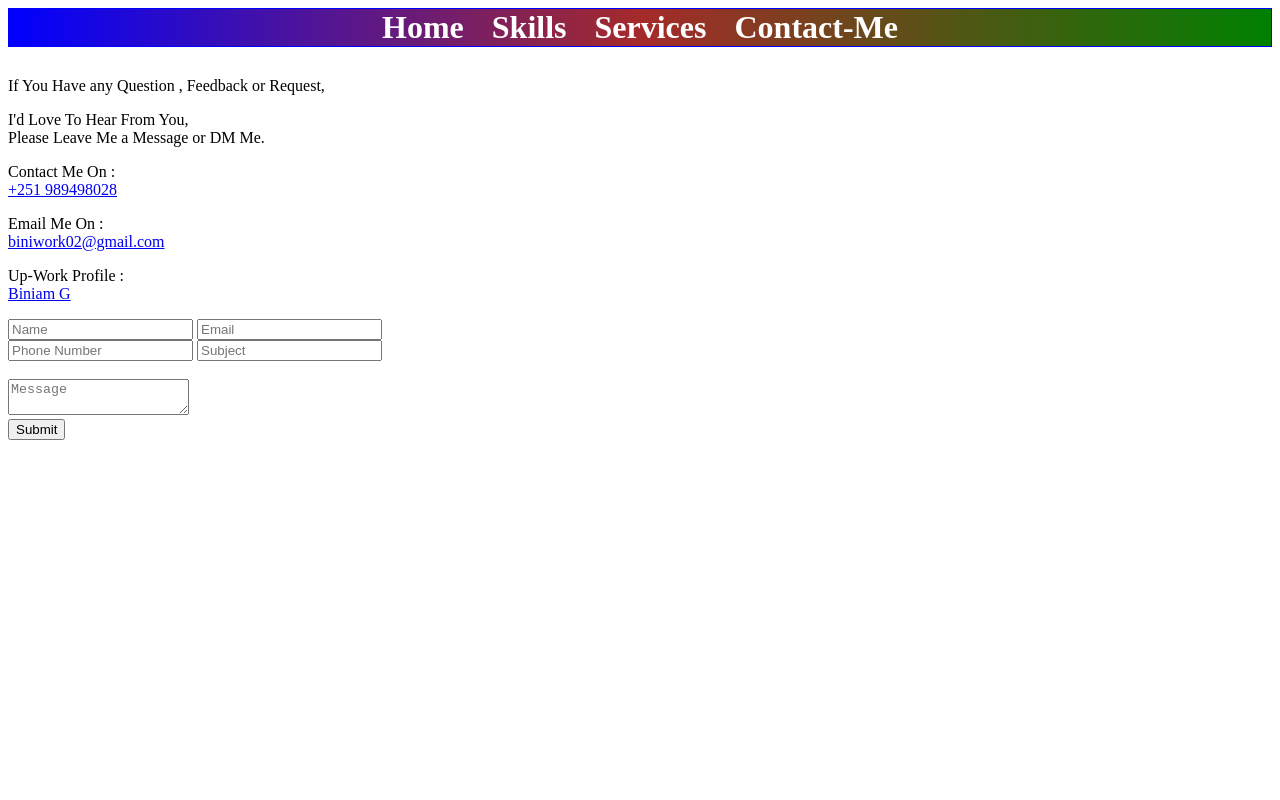
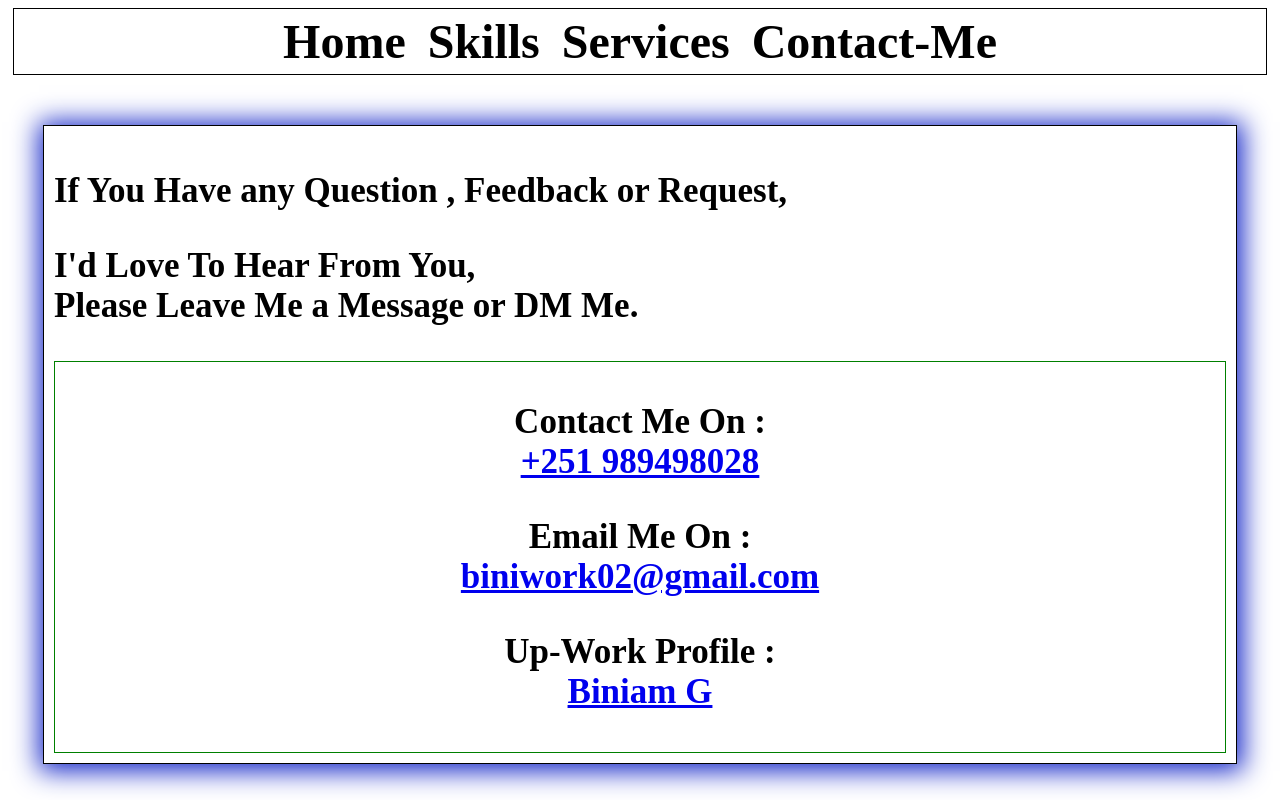
Before and after one commit to BiDever/Bini-Portfolio, a plain HTML site: page contact.html in a window 1280 px wide. Shown: the top 800 px of the page. Drawn offline with Linux system fonts and the light colour scheme.

Commit message:
Add files via upload

```diff
--- a/Css/contact.css
+++ b/Css/contact.css
@@ -1,58 +1,122 @@
-    /*style*/
+    @media screen and (min-width:700px){
 
-        @media screen and (min-width:700px){
-            .menu{
-                font-size: 2em;
+           .page .menu{
+                font-size: 3em;
             }
-            .social .hire_button{
-                font-size: 2em;
+
+           .page .head_description p{
+                font-size: 35px;
+            }
+
+            .page #contact_form .input_field input{
+                font-size: 35px;
+            }
+
+            .page #contact_form textarea{
+                font-size: 35px;
+            }
+            .page #contact_form #submit_button{
+                font-size: 35px;
             }
         }
+
+
+        .page{
+            margin: 5px;
+        }
         body{
-                background-image: url('img/bg2.jpg');
-                background-repeat: no-repeat;
-               /*background: darkgray;*/
+            background: #f2f2f2;
+            background: white;
+            text-align: center;
+        }
+
+        .menu{
+            text-align: center;
+            margin-bottom: 50px;
+            border: 1px solid;
+            padding: 5px;
+        }
+        .menu a{
+            margin: 5px;
+            text-decoration: none;
+            font-weight: bold;
+            font-family: serif;
+            color: black;
+            border: 1px solid;
+            box-sizing: border-box;
+            border-radius: 20px;
+            border: none;
+        }
+        .menu a:hover{
+            background: black;
+            color: white;
+            padding: 5px;
+        }
+
+       .head_description{
+           text-align: left;
+           margin: 30px;
+           border: 1px solid;
+           padding: 10px;
+           box-shadow: 1px 2px 25px 5px rgb(19,37,200);
+       }
+       .head_description p{
+           font-size: 20px;
+           font-family: serif;
+           color: black;
+           font-weight: bold;
+       }
+       .head_description div{
+           border: 1px solid green;
+           padding: 5px;
+           text-align: center;
+       }
+
+       #contact_form .input_field{
+           display: flex;
+           flex-wrap: flex;
+           justify-content: center;
+       }
+
+       #contact_form .input_field input{
+           width: 100%;
+           max-width: 400px;
+           margin-left: 10px;
+           margin-right: 10px;
+           margin-top: 20px;
+           font-size: 15px;
+           box-shadow: 1px 6px 8px 1px black;
+           border-radius: 4px;
+           padding: 10px;
+           font-family: Sans-Serif;
+           font-weight: bold;
 
        }
-            .menu{
-                border: 1px solid blue;
-                text-align: center;
-                background-image: linear-gradient(to right,blue,brown,green);
-                margin-top:0px;
-                margin-bottom: 30px;
-                /*font-size: 15px;*/
-            }
-            .menu a{
-                margin: 10px;
-                font-family: serif;
-                font-weight: bold;
-                color: white;
-                text-decoration: none;
-                transition-duration: 0.5s;
 
-            }
-            .menu a:hover{
-                background: orange;
+       #contact_form .input_field input:focus{
+          background-image: radial-gradient(orange , yellow);
+          color: black;
        }
 
-            .contact-list{
-                align-content: center;
-                width: 100%;
-                font-family: serif;
+       #contact_form textarea{
+           width: 80%;
+           max-width: 500px;
+           height: 200px;
+           margin-top: 30px;
+           border: 2px solid black;
+           font-family: Sans-Serif;
            font-weight: bold;
-                border: 1px solid green;
-                background: white;
+           box-shadow: 6px 3px 8px 1px black;
+       }
+       #contact_form textarea:focus{
+           background: ;
        }
 
-            footer{
-                width: 100%;
-                margin-top: 20px;
-                margin-bottom: 20px;
+
+       #contact_form #submit_button{
+           margin: 20px;
            font-size: 20px;
+           font-weight: bold;
            font-family: serif;
-                font-weight: bold;
-                align-content: center;
-                background: lightgray;
-                bottom: 0px;
-                position: fixed;
+           padding: 5px;
        }
--- a/Css/index.css
+++ b/Css/index.css
@@ -1,111 +1,242 @@
-           /*style*/
+        @media screen and (min-width:700px){
 
-        @media screen and (min-width:700px){
-            .menu{
-                font-size: 2em;
+            .menu a{
+                font-size: 3em;
             }
-            .social .hire_button{
-                font-size: 2em;
+            .page{
+
             }
+            .home{
+                display: flex;
+                flex-wrap: flex;
+                justify-content: center;
             }
-            body{
-                background: white;
-               /*background: darkgray;*/
+            .identity #photo{
+                height: auto;
+            }
+            .identity{
+                margin-bottom: ;
+            }
+            .skill_detail p{
+                margin-top: 0px;
+                font-size: 3em;
+            }
+          .home .skill_detail #hireme{
+              font-size: 50px;
+            }
+        } /* Media Screen End */
+
+
+        .about{
+            text-align: center;
+            font-size: 25px;
+            margin: 5px;
+        }
+        .page{
+            margin: 5px;
+            border: 1px solid;
+            box-shadow: 1px 2px 25px 0.5px black;
+            padding: 10px;
 
         }
         .menu{
-                border: 1px solid blue;
             text-align: center;
-                background-image: linear-gradient(to right,blue,brown,green);
-                margin-top:0px;
-                margin-bottom: 30px;
-                /*font-size: 15px;*/
+            margin-bottom: 50px;
+            border: 1px solid;
+            padding: 5px;
         }
         .menu a{
-                margin: 10px;
+            margin: 5px;
+            text-decoration: none;
+            font-weight: bold;
             font-family: serif;
+            color: black;
+            border: 1px solid;
+            box-sizing: border-box;
+            border-radius: 20px;
+            border: none;
+        }
+        .menu a:hover{
+            background: black;
+            color: white;
+            padding: 5px;
+        }
+
+        .home{
+            margin: 5px;
+        }
+
+        .identity{
+            text-align: center;
+            width: 100%;
+            margin-right: 5%;
+        }
+        .identity #photo{
+            width: 100%;
+            height: auto;
+            border-radius: 55px 5px 55px 5px;
+            animation: shape 5s infinite ease-in;
+            animation-direction: alternate-reverse;
+        }
+        .identity #name , #skill{
+            font-size: 20px;
+            font-family: serif;
+            line-height: normal;
+            background: aqua;
+            border: 1px solid;
+            border: none;
+            border-radius: 5%;
+            padding: 5px;
+            animation: identity_background 3s infinite;
+            animation-direction: alternate-reverse;
+        }
+
+
+      /*  .skill_detail{
+            width: 350px;
+            height: 180px;
+            text-align: center;
+            margin-top: 80px;
+            margin-bottom: 50px;
+            margin-left: 20px;
+            margin-right: 20px;
+            font-size: 30px;
+            line-height: 3px;
             font-weight: bold;
+            font-family: Times;
+            background: lightgray;
+            border: 1px solid black;
+            box-shadow: 1px 1px 10px 0.5px black;
+        }*/
+        .skill_detail{
+            width: 100%;
+            text-align: center;
+            align-content: center;
+            margin-top: 50px;
+            margin-bottom: 50px;
+            background: #adadad;
+            font-size: 25px;
+            font-weight: bold;
+            font-family: serif;
+            border: 1px solid;
+            box-shadow: 2px 2px 15px 0.5px black;
+            border-radius: 25px 5px 25px 5px;
+        }
+
+        .skill_detail #d1{ }
+        .skill_detail #d2{ color: blue; }
+        .skill_detail #d3{ }
+        .skill_detail #d4{ color: blue; }
+
+        .skill_detail .socialN{
+            width: 100%;
+            height: 50px;
+            display: flex;
+            flex-wrap: flex;
+            overflow-x: scroll;
+            align-content: center;
+        }
+
+        .skill_detail .socialN img{
+            width: 100px;
+            height: auto;
+        }
+        .skill_detail #hireme{
+            font-size: 20px;
+            font-weight: bold;
+            font-family: serif;
+            background: green;
             color: white;
-                text-decoration: none;
-                transition-duration: 0.5s;
+            padding: 5px;
+            border-radius: 5%;
+            box-shadow: 1px 2px 20px 5px yellow;
+            border: ;
+            margin: 15px;
+        }
+        .skill_detail #hireme:hover{
+            /* Animate */
+            animation-name: focus;
+            animation-duration: 2s;
+            animation-iteration-count: infinite;
+            animation-timing-function: ease-in ease-out;
+        }
+        @keyframes focus{
+          /*  from{
+              box-shadow: 1px 2px 25px 15px green ;
+              border-left: 1px dotted purple;
+              padding: 5px;
+            }
+            to{
+              box-shadow: 1px 2px 30px 10px red ;
+              border-right: 1px dotted yellow;
+              padding: 30px;
+            }*/
+
+            0%{
+              box-shadow: 1px 2px 90px 15px #ff00fb;
+              color: white;
+            }
+            50%{
+              box-shadow: 1px 2px 90px 35px lightgreen ;
+              color: yellow;
+            }
+            100%{
+              box-shadow: 1px 2px 90px 10px #ff00fb;
+              color: white;
+            }
+        }
+
+
+        @keyframes shape{
+
+            0%{
+                border-radius: 5px 55px 5px 55px;
+                filter: blur(0px);
+            }
+            90%{
+                border-radius: 55px 5px 55px 55px;
+                filter: blur(5px);
+            }
+            100%{
+                /*filter: blur(0px);*/
+            }
+        }
+
+        @keyframes identity_background{
+
+           0%{
+               background-image: linear-gradient(red , orange);
+           }
+           100%{
+               background-image: radial-gradient(yellow , green);
+           }
 
         }
-            .menu a:hover{
-                background: orange;
+
+       /* #circle{
+            position: absolute;
+            top: 20px;
+            width: 80px;
+            height: 50px;
+            border-radius: 25%;
+            background: transparent;
+            border: 1px solid green;
+            animation: circle 5s infinite;
+            animation-direction: alternate-reverse;
         }
-            .home-content img{
-                width: 200px;
-                height: 200px;
-                border-radius: 50%;
+
+        @keyframes circle{
+
+            0%{
+                border-radius: 99px 23px 69px 33px;
             }
-            .home-content .intro .name,.pation{
-                font-size: 20px;
-                font-family: serif;
-                font-weight: bold;
-                margin-left: 5px;
+            30%{
+                border-radius: 34px 89px 109px 13px;
             }
-            .intro span{
-                color: white;
-                font-size: 20px;
-                font-family: serif;
-                font-weight: bold;
-                background: black;
-                padding: 5px;
+            60%{
+                border-radius: 84px 29px 09px 1px;
             }
-            .home-content .detail .description{
-                justify-content: center;
-                color: black;
-                font-size: 20px;
-                font-family: serif;
-                font-style: italic;
-                border: 1px solid blue;
-                padding: 20px;
-                margin: 10px;
+            100%{
+                border-radius: 46px 77px 86px 90px;
             }
-            .home-content .detail .description span{
-                /*color: black;*/
-                font-size: 22px;
-                font-weight: bold;
-                font-family: serif;
-                background: white;
-            }
-            .description .html{ color: darkorange;}
-            .description .css{ color: blue;}
-            .description .js{ color: #ccff00;}
-
-            .social{
-                font-size: 30px;
-                text-align: center;
-            }
-            .social b{
-                margin: 10px;
-            }
-            .social .hire_button{
-                font-size: 20px;
-                color: white;
-                font-family: serif;
-                font-weight: bold;
-                border-radius: 5%;
-                transition-duration: 1.5s;
-                background: #007bff;
-                margin-bottom: 70px;
-            }
-            .social .hire_button:hover{
-                background: blue;
-                font-family: Times;
-                color: yellow;
-                padding: 10px;
-
-            }
-            footer{
-                width: 100%;
-                margin-top: 20px;
-                margin-bottom: 20px;
-                font-size: 20px;
-                font-family: serif;
-                font-weight: bold;
-                align-content: center;
-                background: lightgray;
-                bottom: 0px;
-                position: fixed;
-            }
+        } */
--- a/Css/services.css
+++ b/Css/services.css
@@ -1,49 +1,79 @@
-    /*style*/
+@media screen and (min-width:700px) {
 
+        .page .menu{
+            font-size: 3em;
+        }
 
-            @media screen and (min-width:700px){
-                .menu{
+        .page .title {
+            font-size: 3em;
+        }
+        .page .title_sub {
+            font-size: 2.5em;
+        }
+        .page .title_sub span {
+            font-size: 1em;
+        }
+
+        .additional_services{
+          margin: 80px;
+        }
+        .additional_services .it_supports li {
+            font-size: 2.5em;
+        }
+        .additional_services .it_supports dd {
             font-size: 2em;
+        }
+
+        footer{
+          font-size: 2.5em;
         }
     }
 
-            .menu{
-                border: 1px solid blue;
+
+        .page {
+            margin: 5px;
+        }
+        .menu {
             text-align: center;
-                background-image: linear-gradient(to right,blue,brown,green);
-                margin-top: 0px;
-                margin-bottom: 0px;
-                /*font-size: 15px;*/
+            margin-bottom: 50px;
+            border: 1px solid;
+            padding: 5px;
         }
-            .menu a{
-                margin: 10px;
+        .menu a {
+            margin: 5px;
+            text-decoration: none;
+            font-weight: bold;
             font-family: serif;
-                font-weight: bold;
+            color: black;
+            border: 1px solid;
+            box-sizing: border-box;
+            border-radius: 20px;
+            border: none;
+        }
+        .menu a:hover {
+            background: black;
             color: white;
-                text-decoration: none;
-
-            }
-            .menu a:hover{
-                background: orange;
+            padding: 5px;
         }
 
-            .full_page h3{
+        .page h3 {
             text-align: center;
         }
 
-            .title1{
+        .title {
             margin-left: 5px;
             margin-top: 50px;
             margin-bottom: 20px;
             text-decoration: blue underline;
         }
-            .title1_sub{
+        .title_sub {
             border: 1px solid black;
             padding: 6px;
             font-family: serif;
             word-spacing: 2px;
+            padding: 5px;
         }
-            .title1_sub span{
+        .title_sub span {
             font-style: italic;
             font-weight: bold;
             color: blue;
@@ -51,75 +81,29 @@
             font-size: 17px;
         }
 
-            .title2{
-                margin-left: 5px;
-                margin-top: 50px;
-                margin-bottom: 20px;
-                text-decoration: blue underline;
+        .additional_services {
+            text-align: center;
+            border: 1px solid;
+            padding: 5px;
+            margin: 30px;
+            /* text-decoration: green underline double;
+                font-size: 25px;
+                margin: 50px;
+                padding: 5px;*/
         }
-            .title2_sub{
-                border: 1px solid black;
-                padding: 6px;
+        .additional_services .it_supports li {
+            font-weight: bold;
+        }
+        .additional_services .it_supports dd {
             font-family: serif;
-                word-spacing: 2px;
-            }
-            .title2_sub span{
-               font-style: italic;
-               font-weight: bold;
-               color: blue;
-               font-size: 17px;
+            text-align: left;
         }
 
-            .title3{
-                margin-left: 5px;
-                margin-top: 50px;
-                margin-bottom: 20px;
-                text-decoration: blue underline;
-            }
-            .title3_sub{
-                border: 1px solid black;
-                padding: 6px;
-                font-family: serif;
-                word-spacing: 2px;
-            }
-            .title3_sub span{
-               font-style: italic;
-               font-weight: bold;
-               color: blue;
-               font-size: 17px;
-            }
-            .title3_sub .note{
-                color: red;
-            }
-            .title3_sub .note_desc{
-                color: #339900;
-            }
-            .title4{
-                margin-left: 5px;
-                margin-top: 50px;
-                margin-bottom: 20px;
-                text-decoration: darkgray underline;
-            }
-
-            .additional{
-                text-align: center;
-                border: 1px solid;
-                padding: 4px;
-                text-decoration: green underline double;
-                font-size: 25px;
-                margin: 50px;
-            }
-            .additional_services .it_supports li{
-                font-weight: bold;
-            }
-            .additional_services .it_supports dd{
-                font-family: serif;
-            }
-
-            footer{
+        footer {
             width: 100%;
             margin-top: 20px;
             margin-bottom: 20px;
+            text-align: center;
             font-family: serif;
             font-weight: bold;
             align-content: center;
--- a/Css/skills.css
+++ b/Css/skills.css
@@ -1,77 +1,103 @@
+@media screen and (min-width:700px) {
 
-    /*style*/
-
-            @media screen and (min-width:700px){
-                .menu{
-                    font-size: 2em;
+        .page .menu {
+            font-size: 3em;
         }
+        .page .menu a {
+            margin: 20px;
         }
 
-            .menu{
-                border: 1px solid blue;
-                text-align: center;
-                background-image: linear-gradient(to right,blue,brown,green);
-                margin-top: 0px;
-                margin-bottom: 0px;
-                /*font-size: 15px;*/
+        .page .skill_lists #skill_title{
+            font-size: 50px;
         }
-            .menu a{
-                margin: 10px;
-                font-family: serif;
-                font-weight: bold;
-                color: white;
-                text-decoration: none;
+        .page .skill_lists #skill_description u{
+            font-size: 40px;
+        }
+        .page .skill_lists #skill_description{
+            font-size: 30px;
+        }
+
+       .page .tech_list li h3{
+            font-size: 45px;
+        }
+        .page .tech_list .des {
+            font-size: 35px;
+        }
 
     }
-            .menu a:hover{
-                background: orange;
+
+        .page{
+            margin: 5px;
         }
-
-
-            .title{
+        body {
+            background: #f2f2f2;
             text-align: center;
         }
 
-            .skill_lists{
-                margin-top: 10px;
-                margin-bottom: 30px;
+        .menu {
+            text-align: center;
+            margin-bottom: 50px;
+            border: 1px solid;
+            padding: 5px;
         }
-            .skill_lists li{
-                margin-top: 50px;
-                list-style: square;
+        .menu a {
+            margin: 5px;
+            text-decoration: none;
+            font-weight: bold;
             font-family: serif;
-                font-style: italic;
-                color: blue;
-                line-height: 5px;
-                text-decoration: green underline;
-                word-spacing: 5px;
+            color: black;
+            border: 1px solid;
+            box-sizing: border-box;
+            border-radius: 20px;
+            border: none;
         }
-            .skill_lists img{
-                max-width: 400px;
-                max-height: 400px;
+        .menu a:hover {
+            background: black;
+            color: white;
+            padding: 5px;
         }
 
-            .title2{
-                text-align: center;
-                color: rgb(150,200,100);
-                border: 2px solid green;
-                border-radius: 5px;
-                margin: 5px;
-                padding: 2pc;
+        .skill_lists {
+            width: 100%;
+            height: auto;
+        }
+        .skill_lists #skill_title {
             font-size: 20px;
+            font-family: serif;
+            font-weight: bold;
+        }
+        .skill_lists img {
+            width: 100%;
+            height: auto;
+        }
+        .skill_lists #skill_description {
+            font-size: 15px;
+            font-family: Sans-Serif;
+            font-weight: normal;
+            text-align: left;
+        }
+        .skill_lists #skill_description u{
+            font-size: 18px;
+            font-family: Comic;
         }
 
-            .tech_list{
+        .tech_list {
             margin-top: 30px;
             margin-bottom: 50px;
+            padding-top: 5px;
+            padding-bottom: 5px;
             border: 2px solid green;
         }
-            .tech_list li{
+        .tech_list li {
             list-style: disc;
             color: black;
             text-decoration: red underline double;
         }
-         .tech_list .des{
+        .tech_list li h4{
+            font-size: 25px;
+        }
+        .tech_list .des {
+            font-size: 15px;
             text-decoration: none;
             text-decoration: blue underline;
             list-style: square;
@@ -79,13 +105,3 @@
             background: lightgray;
             font-style: bold italic;
         }
-
-            footer{
-                width: 100%;
-                margin-top: 20px;
-                margin-bottom: 20px;
-                font-family: serif;
-                font-weight: bold;
-                align-content: center;
-                background: lightgray;
-            }
```
Lines whose indentation alone changed are shown as unchanged.
